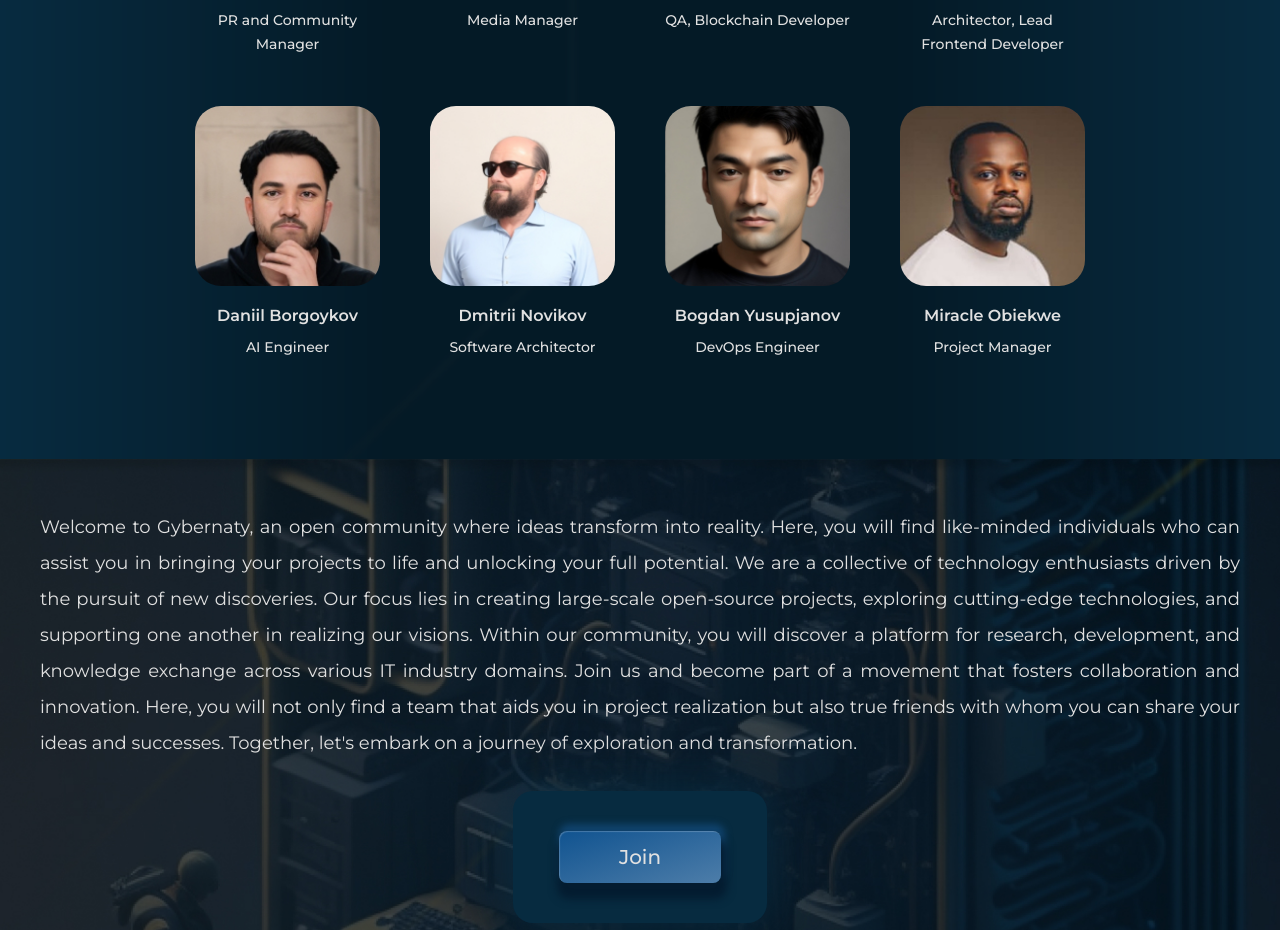
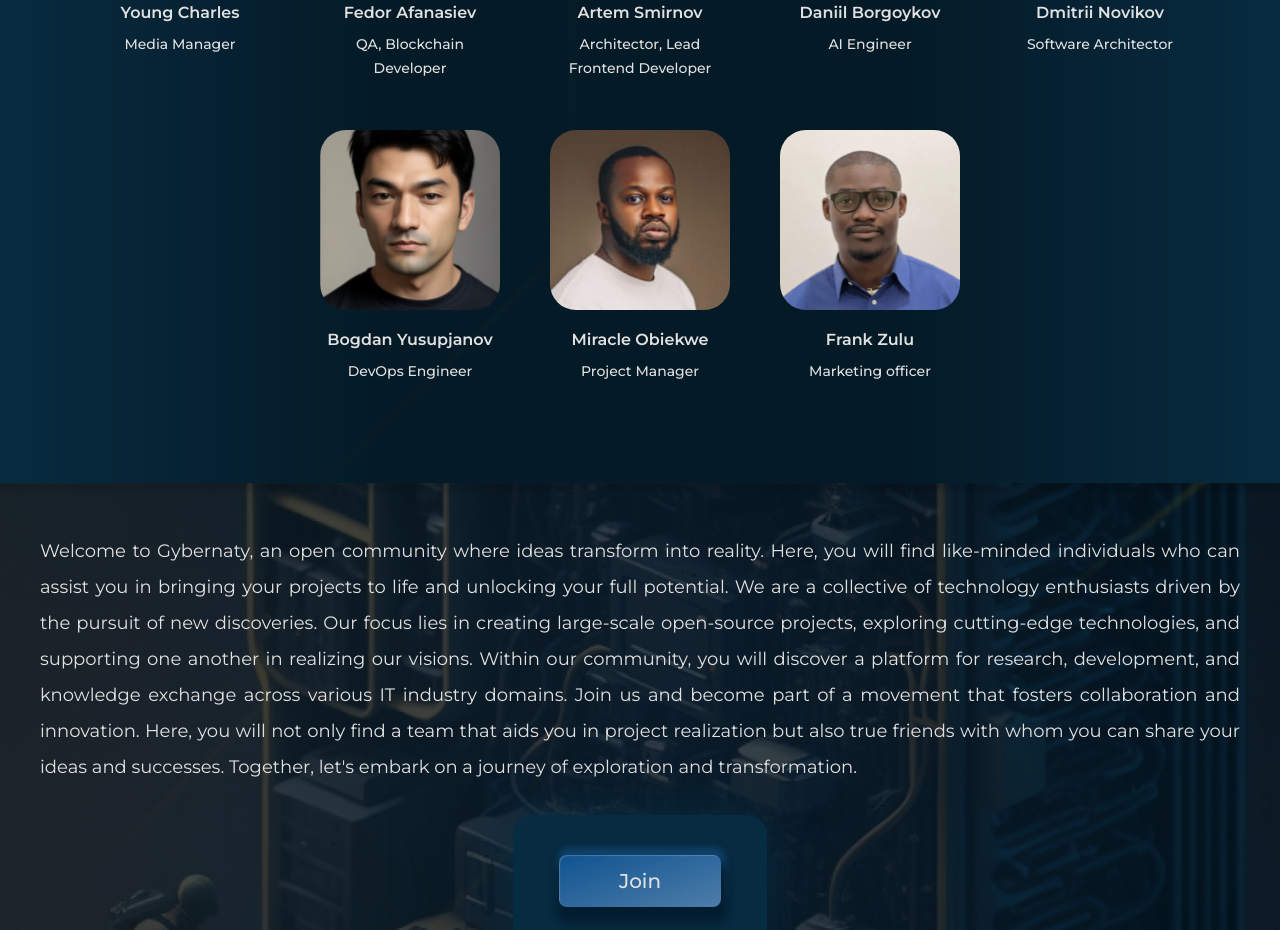
Before and after one commit to TheMacroeconomicDao/gyber-social-platform, a Next.js app: page / in a window 1280 px wide. Shown: the part 2106-3036 px from the top of the page. Built offline with nearby package versions, Linux system fonts and the light colour scheme.

Commit message:
add Frank Zulu photo

```diff
--- a/src/entities/CardMember/ui/CardMember.module.scss
+++ b/src/entities/CardMember/ui/CardMember.module.scss
@@ -4,7 +4,7 @@
   align-items: center;
   flex-direction: column;
   gap: 10px;
-  width: 185px;
+  width: 180px;
   text-align: center;
   .avatar {
     position: relative;
--- a/src/widgets/Team/data/teams.ts
+++ b/src/widgets/Team/data/teams.ts
@@ -73,6 +73,12 @@ const data = [
         fullName: "Miracle Obiekwe",
         skills: "Project Manager"
     },
+    {
+        id: 13,
+        avatarSrc: "/images/teams/Frank-Zulu.jpg",
+        fullName: "Frank Zulu",
+        skills: "Marketing officer"
+    },
 
 ]
 
```
Also changed, not shown: public/images/teams/Frank-Zulu.jpg (added).
